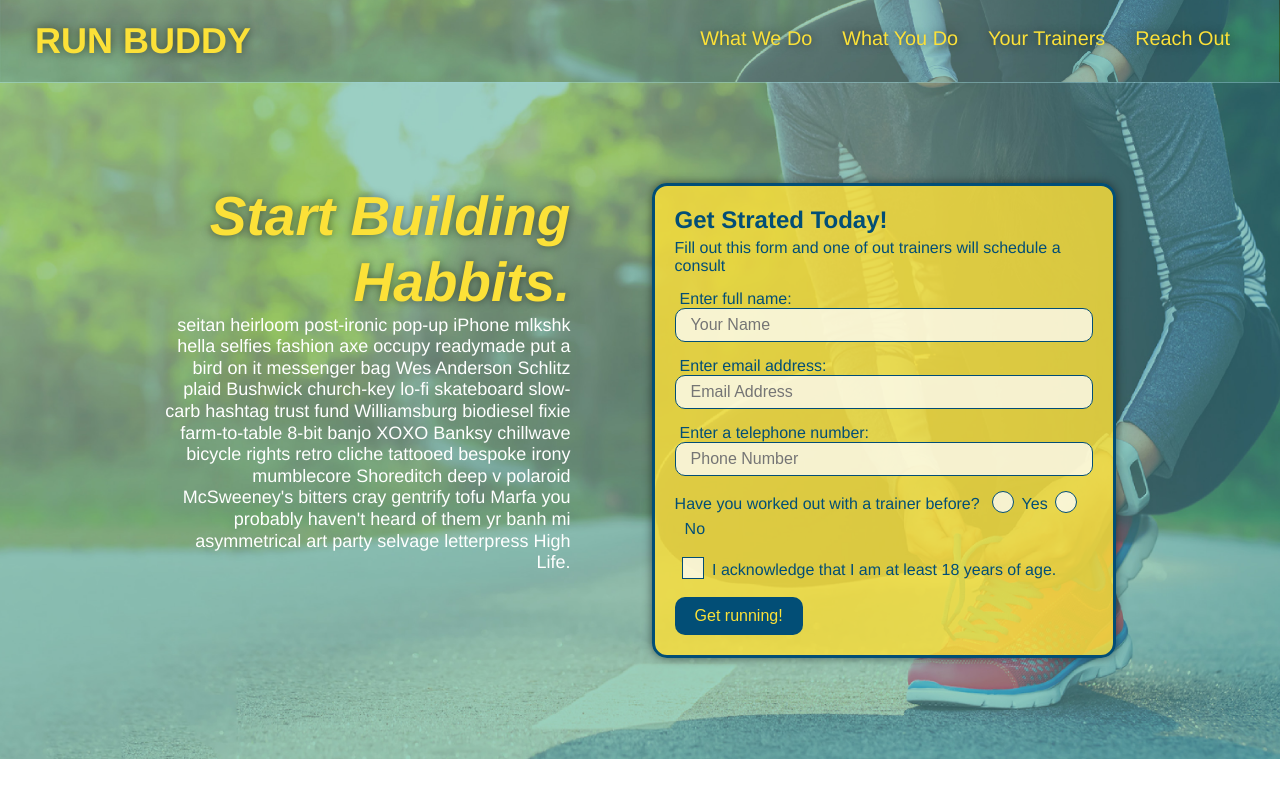
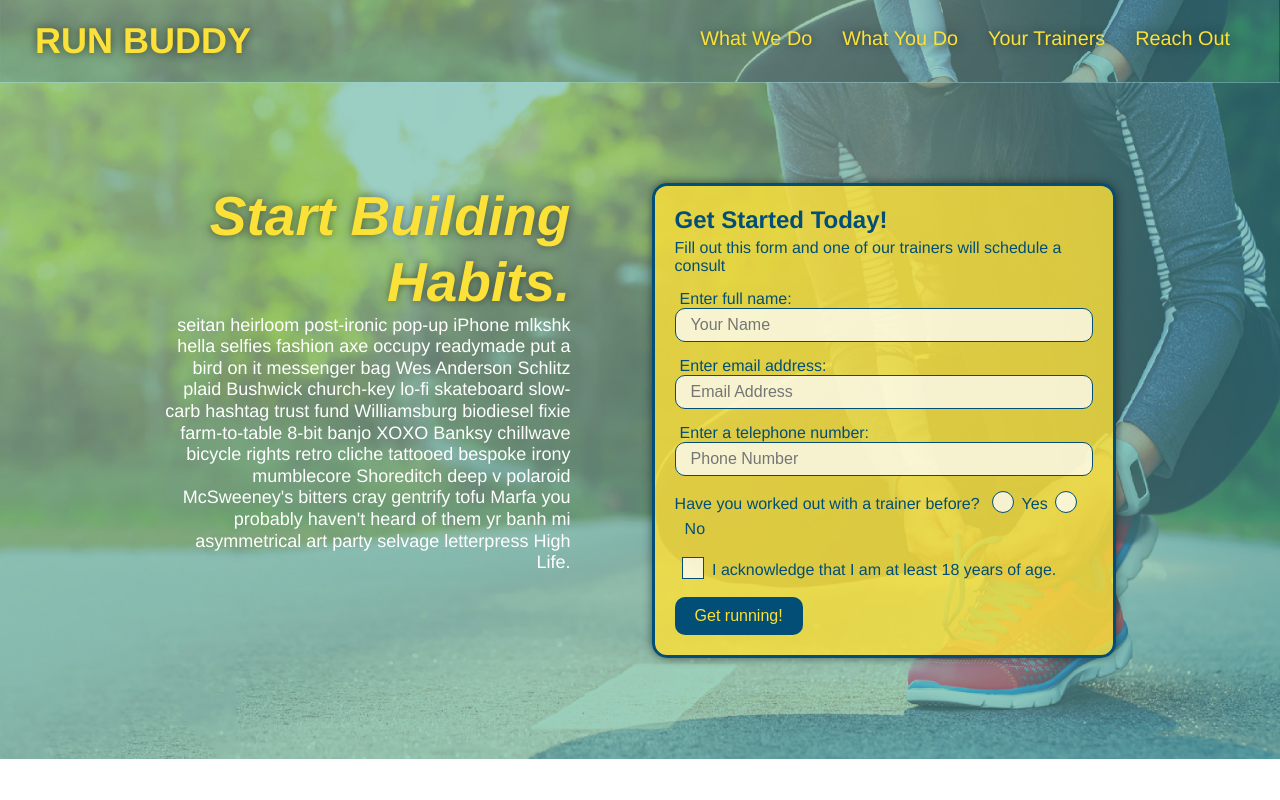
Before and after one commit to rpkrupali1/run-buddy, a plain HTML site: page index.html in a window 1280 px wide. Shown: the top 800 px of the page. Drawn offline with Linux system fonts and the light colour scheme.

Commit message:
spell check correction

```diff
--- a/index.html
+++ b/index.html
@@ -35,14 +35,14 @@
         <!-- Hero/jumbotron -->
         <section class="hero">
             <div class="hero-cta">
-                <h2>Start Building Habbits.</h2>
+                <h2>Start Building Habits.</h2>
                 <p>
                     seitan heirloom post-ironic pop-up iPhone mlkshk hella selfies fashion axe occupy readymade put a bird on it messenger bag Wes Anderson Schlitz plaid Bushwick church-key lo-fi skateboard slow-carb hashtag trust fund Williamsburg biodiesel fixie farm-to-table 8-bit banjo XOXO Banksy chillwave bicycle rights retro cliche tattooed bespoke irony mumblecore Shoreditch deep v polaroid McSweeney's bitters cray gentrify tofu Marfa you probably haven't heard of them yr banh mi asymmetrical art party selvage letterpress High Life.
                 </p>
             </div>
             <div class="hero-form">
-                <h3>Get Strated Today!</h3>
-                <p>Fill out this form and one of out trainers will schedule a consult</p>
+                <h3>Get Started Today!</h3>
+                <p>Fill out this form and one of our trainers will schedule a consult</p>
                 <form>
                     <label for="name">Enter full name:</label>
                     <input type="text" placeholder="Your Name" name="name" id="name" class="form-input" />
```
